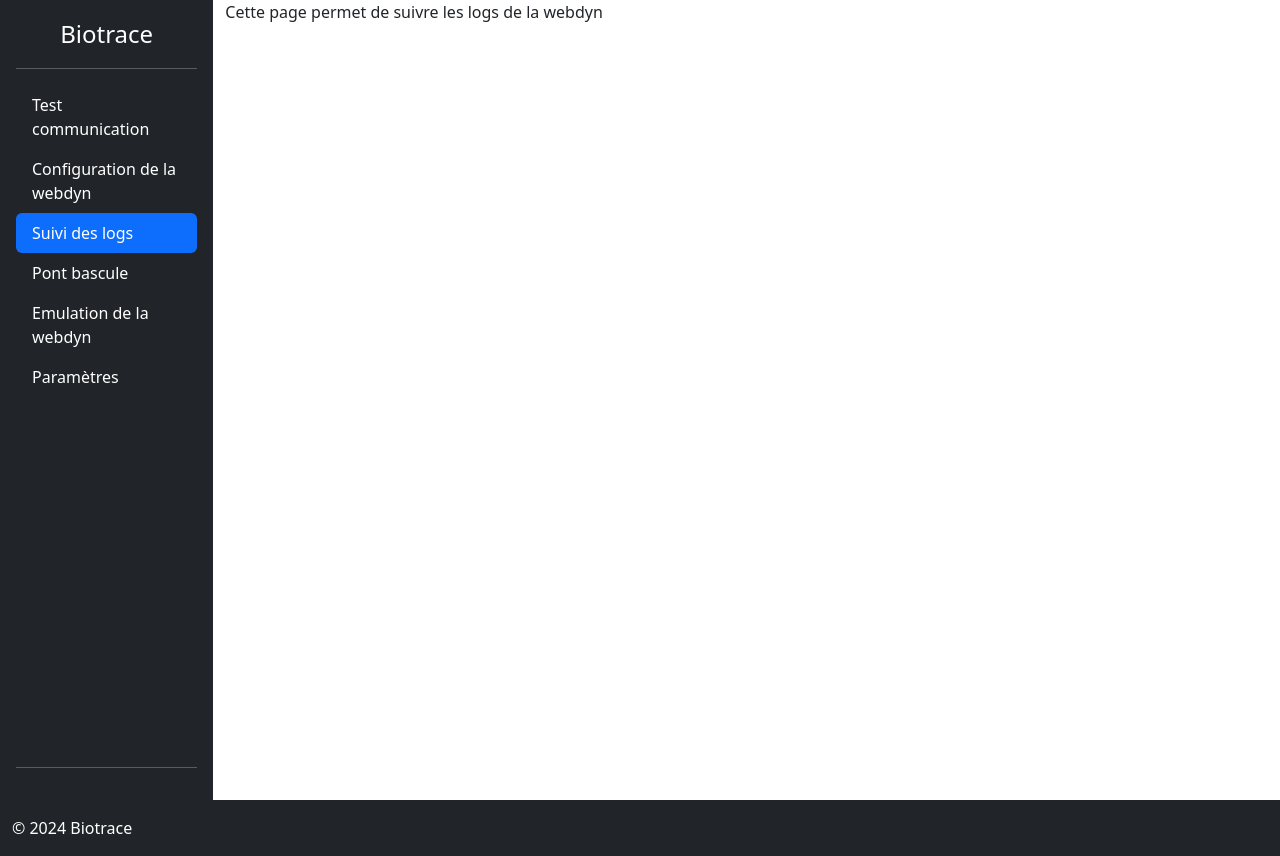
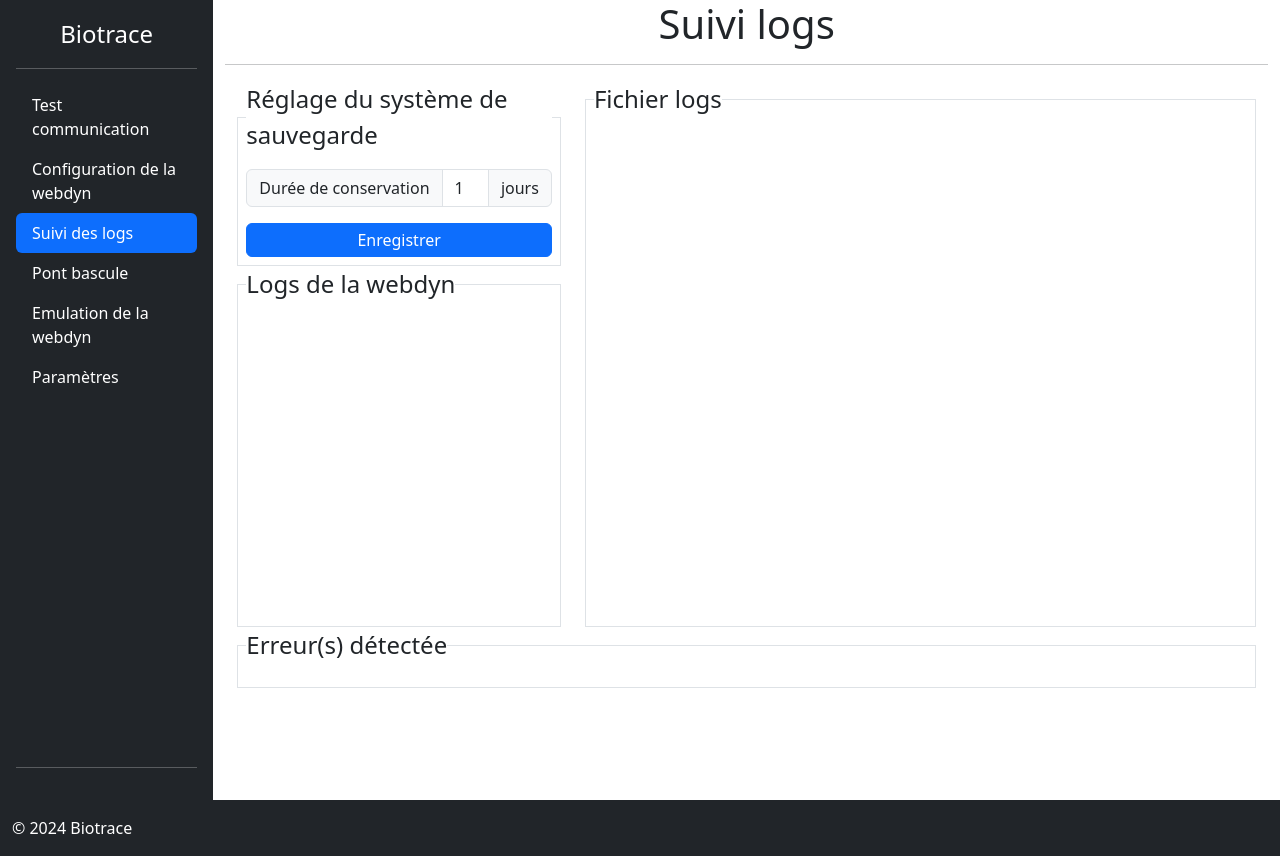
Before and after one commit to TLBail/biotrace, a Flask app: page /suivilogs in a window 1280 px wide. Run offline with Flask 3, Linux system fonts and the light colour scheme; parts of the project's set-up code (start-up, migrations or seed data) failed here and were passed over.

Commit message:
feat: Ajout  de l'infertace pour le suivi des fichiers logs #15

```diff
--- a/app/templates/routes/suivilogs.jinja
+++ b/app/templates/routes/suivilogs.jinja
@@ -1,7 +1,48 @@
 {% extends 'base.jinja' %}
 {% block title %}Suivi logs{% endblock %}
+{% block head %}
+<link rel="stylesheet" type="text/css" href="{{ url_for('static',filename='styles/suivilogs.css') }}">
+{% endblock %}
 {% block content %}
-<div>
-	Cette page permet de suivre les logs de la webdyn
+<h1 class="text-center">Suivi logs</h1>
+<hr />
+<div class="container">
+	<div class="row">
+		<div class="col-12 col-lg-4">
+			<fieldset class="border p-2">
+				<legend class="float-none w-auto">Réglage du système de sauvegarde</legend>
+				<div class="input-group pb-3">
+					<span class="input-group-text">Durée de conservation</span>
+					<input type="number" class="form-control" id="duree" value="12">
+					<span class="input-group-text">jours</span>
+				</div>
+				<div class="mt-auto">
+					<button type="button" class="p-1 btn w-100 btn-primary">Enregistrer</button>
+				</div>
+			</fieldset>
+
+			<fieldset class="border p-2">
+				<legend class="float-none w-auto">Logs de la webdyn</legend>
+
+				<div class="container" style="height: 300px; overflow-y: scroll;">
+					<div class="row gy-3 card-container">
+
+					</div>
+				</div>
+			</fieldset>
+		</div>
+		<div class="col-12 col-lg-8">
+			<fieldset class="border p-2 h-100" id="config-fieldset" style="position: relative;">
+				<legend class="float-none w-auto">Fichier logs</legend>
+			</fieldset>
+		</div>
+
+		<div class="col-12">
+			<fieldset class="border p-2 h-100" id="config-fieldset" style="position: relative;">
+				<legend class="float-none w-auto">Erreur(s) détectée</legend>
+			</fieldset>
+		</div>
+	</div>
+
 </div>
 {% endblock %}
```
Also changed, not shown: app/static/styles/suivilogs.css (added).
